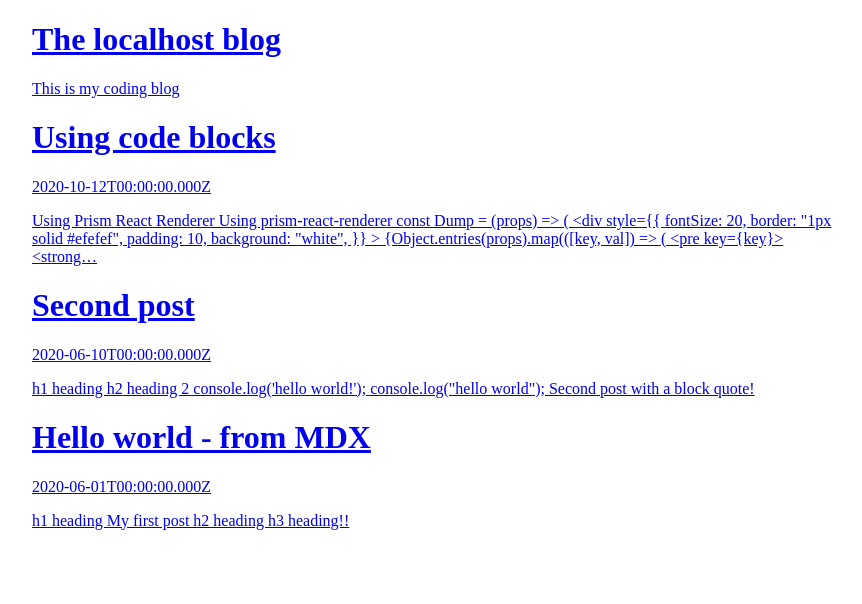
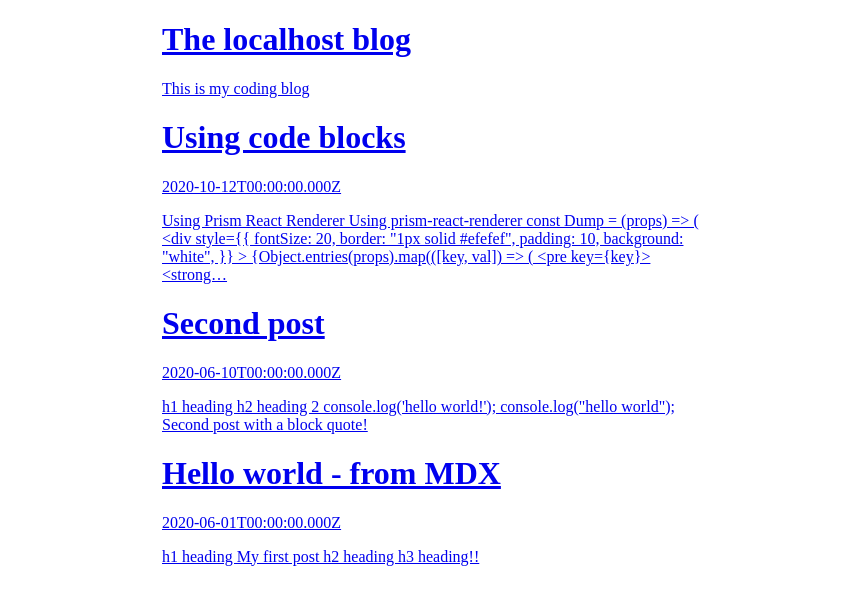
Before and after one commit to diogolessa/the-localhost-blog, a Gatsby site: page / in a window 1280 px wide. Shown: the whole page, without its empty margins (208-1070 px from the left). Built offline with nearby package versions, Linux system fonts and the light colour scheme; Gatsby itself is replaced by a stand-in of ours; some packages are replaced by stand-ins of ours.

Commit message:
update layout width

```diff
--- a/src/components/Layout.js
+++ b/src/components/Layout.js
@@ -4,7 +4,7 @@ import { useSiteMetadata } from "../hooks/useSiteMetadata";
 import { Header } from "./Header";
 
 const AppStyled = styled.main`
-  width: 800px;
+  width: 540px;
   margin: 0 auto;
 `;
 export const Layout = ({ children }) => {
```
